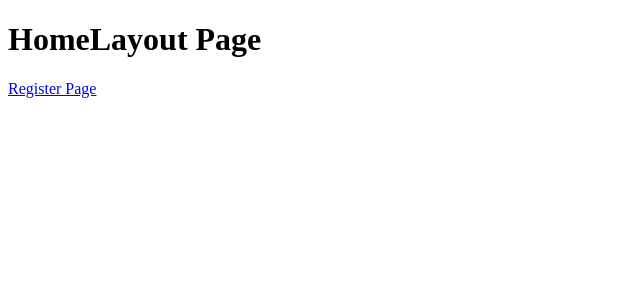
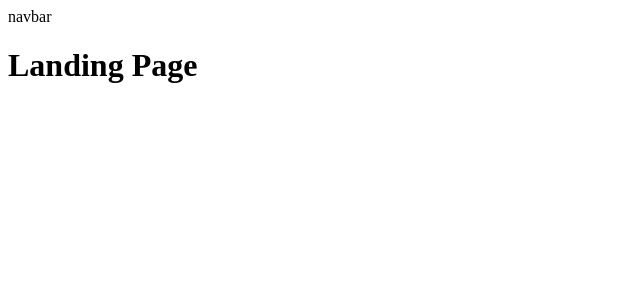
Before and after one commit to Zsayaaad/mern-jobs, a React (Vite) app in the folder client/: page / in a window 1280 px wide. Shown: the top 300 px of the page, without its empty margins (0-640 px from the left). Built offline with nearby package versions, Linux system fonts and the light colour scheme.

Commit message:
- using errorElement to show error page when enter incorrect route - using Outlet in parent route to render children routes

```diff
--- a/client/src/App.jsx
+++ b/client/src/App.jsx
@@ -1,22 +1,36 @@
 import { createBrowserRouter, RouterProvider } from "react-router-dom";
-import { DashboardLayout, HomeLayout, Login, Register } from "./pages";
+import {
+  DashboardLayout,
+  Error,
+  HomeLayout,
+  Landing,
+  Login,
+  Register,
+} from "./pages";
 
 const router = createBrowserRouter([
   {
     path: "/",
     element: <HomeLayout />,
+    errorElement: <Error />,
+    children: [
+      {
+        index: true,
+        element: <Landing />,
       },
       {
-    path: "/register",
+        path: "register",
         element: <Register />,
       },
       {
-    path: "/login",
+        path: "login",
         element: <Login />,
       },
       {
-    path: "/dashboard",
+        path: "dashboard",
         element: <DashboardLayout />,
+      },
+    ],
   },
 ]);
 
--- a/client/src/pages/HomeLayout.jsx
+++ b/client/src/pages/HomeLayout.jsx
@@ -1,10 +1,10 @@
-import { Link } from "react-router-dom";
+import { Outlet } from "react-router-dom";
 
 const HomeLayout = () => {
   return (
     <div>
-      <h1>HomeLayout Page</h1>
-      <Link to="/register">Register Page</Link>
+      <nav>navbar</nav>
+      <Outlet />
     </div>
   );
 };
```
Lines whose indentation alone changed are shown as unchanged.
